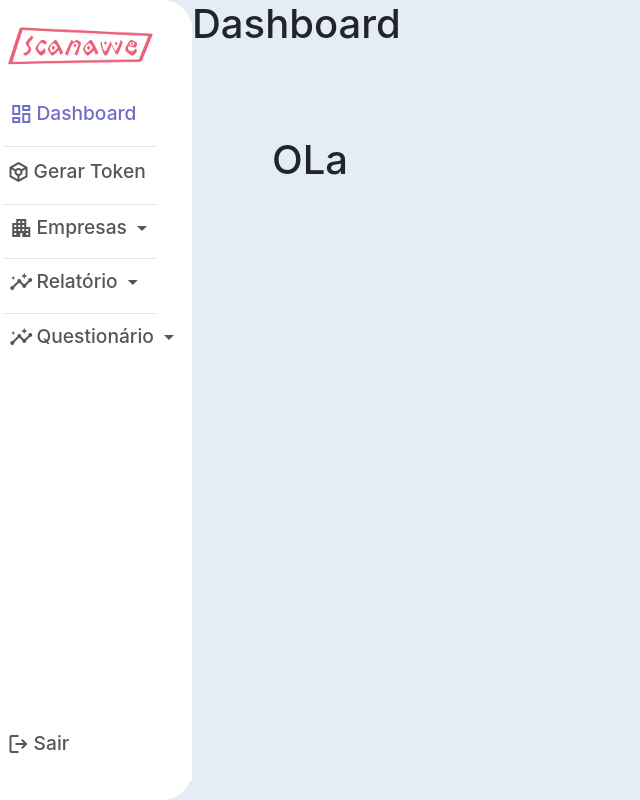
After one commit to Rezende-Fabio/Scanawe, a Flask app: page /dashboard in a window 1280 px wide. The commit adds this page. Shown: the whole page, without its empty margins (0-640 px from the left). Run offline with Flask 2, Linux system fonts and the light colour scheme; some libraries are stand-ins or nearby versions.

Commit message:
Add rascunho dos templates

```diff
--- a/app/routes.py
+++ b/app/routes.py
@@ -14,3 +14,43 @@ def autenticar():
         return render_template("menu.html")
     else:
         return render_template("index.html", aviso=True)
+
+
+@app.route("/dashboard")
+def dashboard():
+    return render_template("dashboard.html")
+
+
+@app.route("/token")
+def token():
+    return render_template("token.html")
+
+
+@app.route("/lista-empresas")
+def listaEmpresas():
+    return render_template("listaEmpresas.html")
+
+
+@app.route("/cadastrar-empresa")
+def cadastrarEmpresa():
+    return render_template("cadastrarEmpresa.html")
+
+
+@app.route("/lista-relatorios")
+def listaRelatorios():
+    return render_template("listaRelatorios.html")
+
+
+@app.route("/cadastrar-relatorio")
+def cadastarRelatorio():
+    return render_template("cadastrarRelatorio.html")
+
+
+@app.route("/lista-questionarios")
+def listaQuestionarios():
+    return render_template("listaQuestionarios.html")
+
+
+@app.route("/cadastrar-questionario")
+def cadastarQuestionario():
+    return render_template("cadastrarQuestionario.html")
--- a/app/static/css/all.css
+++ b/app/static/css/all.css
@@ -1,3 +1,3 @@
 @import 'reset.css';
-@import 'style_index.css';
-@import 'style_base.css';
+@import 'styleIndex.css';
+@import 'styleBase.css';
--- a/app/static/css/colors.css
+++ b/app/static/css/colors.css
@@ -6,4 +6,5 @@
 
     --text-color-white: #fff;
     --text-color-gray: #585555;
+    --text-color-blue: #3a8edc;
 }
--- a/app/static/css/reset.css
+++ b/app/static/css/reset.css
@@ -1,3 +1,4 @@
+@import url('https://fonts.googleapis.com/css2?family=Poppins:wght@300;400;500;600;700;800&display=swap');
 @import 'colors.css';
 
 * {
@@ -18,6 +19,7 @@ html{
 body{
     width: 100vw;
     height: 100vh;
+    background-color: var(--backgraund-html);
     font-family: poppins, sans-serif;
     user-select: none;
     overflow-x: hidden;
--- a/app/static/css/style_base.css
+++ b/app/static/css/styleBase.css
@@ -36,6 +36,10 @@ aside .sidebar a:hover span{
     margin-left: 1rem;
 }
 
+aside .sidebar a::after{
+    background-color: aqua;
+}
+
 aside{
     background-color: var(--backgraund-cotainer);
     height: 100vh;
@@ -52,6 +56,11 @@ aside .topo{
     justify-content: space-between;
     margin-top: 1.4rem;
     margin-bottom: 1.4rem;
+}
+
+aside .topo .logo{
+    align-items: center;
+    justify-content: center;
 }
 
 aside .topo .logo img{
@@ -105,7 +114,7 @@ aside .sidebar div:hover span{
 aside .sair{
     position: absolute;
     bottom: 0.5rem;
-    width: 100%;
+    width: 90%;
 }
 
 aside:hover{
@@ -147,6 +156,7 @@ aside .sidebar div h3{
     height: 100vh;
     display: grid;
     margin: 0;
+    justify-content: start;
     grid-template-columns: auto auto 20rem;
 }
 
--- a/app/templates/base.html
+++ b/app/templates/base.html
@@ -56,12 +56,12 @@
                     </div>
                 </div>
                 <div class="sidebar">
-                    <a href="" class="active">
+                    <a href="/dashboard" class="active">
                         <span class="material-symbols-outlined">dashboard</span>
                         <h3>Dashboard</h3>
                     </a>
                     <hr>
-                    <a href="">
+                    <a href="/token">
                         <span class="material-symbols-outlined">token</span>
                         <h3>Gerar Token</h3>
                     </a>
@@ -71,8 +71,8 @@
                         <h3>Empresas</h3>
                         <span class="material-symbols-outlined" id="icons">arrow_drop_down</span>
                         <div class="div">
-                            <a class="list-empresas" href="">Lista de empresas</a>
-                            <a class="list-empresas" href="">Cadastrar empresa</a>
+                            <a class="list-empresas" href="/lista-empresas">Lista de empresas</a>
+                            <a class="list-empresas" href="/cadastrar-empresa">Cadastrar empresa</a>
                         </div>
                     </div>
                     <hr>
@@ -81,26 +81,28 @@
                         <h3>Relatório</h3>
                         <span class="material-symbols-outlined" id="icons">arrow_drop_down</span>
                     </div>
-                    <a class="list-relatorio" href="">Lista de relatórios</a>
-                    <a class="list-relatorio" href="">Gerar relatório</a>
+                    <a class="list-relatorio" href="/lista-relatorios">Lista de relatórios</a>
+                    <a class="list-relatorio" href="/cadastrar-relatorio">Gerar relatório</a>
                     <hr>
                     <div class="div-questionario">
                         <span class="material-symbols-outlined">insights</span>
                         <h3>Questionário</h3>
                         <span class="material-symbols-outlined" id="icons">arrow_drop_down</span>
                     </div>
-                    <a class="list-questionario" href="">Lista de questionários</a>
-                    <a class="list-questionario" href="">Cadastrar questionário</a>
+                    <a class="list-questionario" href="/lista-questionarios">Lista de questionários</a>
+                    <a class="list-questionario" href="/cadastrar-questionario">Cadastrar questionário</a>
                     <a href="/" class="sair">
                         <span class="material-symbols-outlined">logout</span>
                         <h3>Sair</h3>
                     </a>
                 </div>
             </aside>
+
+            {% block conteudo %}
+
+            {% endblock %}
         </div>
     </section>
-    {% block conteudo %}
-    {% endblock %}
     <script src="{{ url_for('static', filename='plugins/bootstrap/js/bootstrap.min.js') }}"></script>
     <script src="https://ajax.googleapis.com/ajax/libs/jquery/3.6.1/jquery.min.js"></script>
 
--- /dev/null
+++ b/app/templates/dashboard.html
@@ -0,0 +1,11 @@
+{% extends 'base.html' %}
+{% block conteudo %}
+<section>
+    <div style="display:grid">
+        <h1> Dashboard</h1>
+        <div style="display: flex; padding: 5rem;">
+            <h1>OLa</h1>
+        </div>
+    </div>
+</section>
+{% endblock %}
```
Also changed, not shown: app/static/css/styleIndex.css (renamed from app/static/css/style_index.css, +47 -17 lines), app/templates/cadastrarEmpresa.html (added, +8 -0 lines), app/templates/cadastrarQuestionario.html (added, +8 -0 lines), app/templates/cadastrarRelatorio.html (added, +8 -0 lines), app/templates/index.html (+8 -4 lines), app/templates/listaEmpresas.html (added, +8 -0 lines), app/templates/listaQuestionarios.html (added, +8 -0 lines), app/templates/listaRelatorios.html (added, +8 -0 lines), app/templates/token.html (added, +8 -0 lines), app/static/plugins/bootstrap/css/bootstrap-reboot.css, app/static/plugins/bootstrap/css/bootstrap.css.
